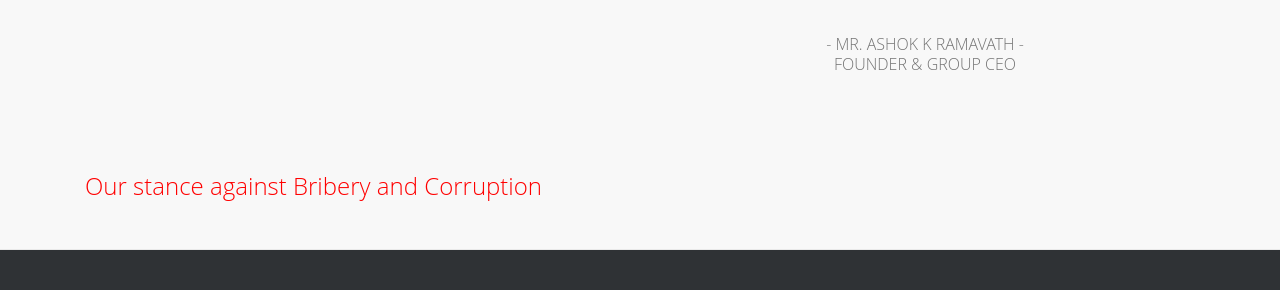
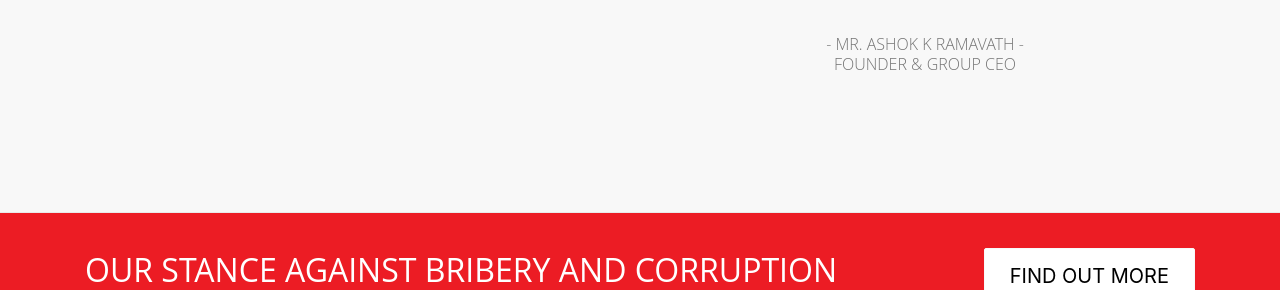
Before and after one commit to yushaliniepillay/AvowsTech, a Gatsby site: page /aboutUs in a window 1280 px wide. Shown: the part 3531-3821 px from the top of the page. Built offline with nearby package versions, Linux system fonts and the light colour scheme; Gatsby itself is replaced by a stand-in of ours.

Commit message:
change link design for Anti Bribery & Corruption

```diff
--- a/src/components/header/header.css
+++ b/src/components/header/header.css
@@ -475,9 +475,10 @@ p {
     color: black;
     padding: 12px 25px 12px 25px;
     float: right;
-    margin-top: 15px;
+    margin-top: 5px;
     border-radius: 2px;
 }
+
 /*.avowsLogo {
      image-resolution: 1000;
     height: 4rem;
--- a/src/pages/aboutUs.js
+++ b/src/pages/aboutUs.js
@@ -3,7 +3,7 @@ import Layout from "../components/layouts/layout"
 import SEO from "../components/seo"
 import "../components/header/header.css";
 import Carousel from '../components/slider/Management';
-import { Breadcrumb, Row, Col } from 'react-bootstrap';
+import { Breadcrumb, Row, Col, Button } from 'react-bootstrap';
 
 // var imageName = require('../images/our_ceo.jpg')
 
@@ -111,13 +111,30 @@ Avows strives to do more - for our customers, our associates and our communities
           </div>
         </div>
 
-        {/*Bribery link*/}
-        <div>
+
+        {/* <div>
         <h4><a href="/briberyCorruption" style={{color: 'Red'}} activeStyle={{color: 'White'}} > Our stance against Bribery and Corruption</a></h4>
-        </div>
+        </div> */}
 
       </div>
     </div>
+ {/*Bribery link*/}
+        <div id="subscribe">
+          <div className="container">
+            <div className="row">
+              <div className="col-sm-9">
+                <section>
+                  <h2>OUR STANCE AGAINST BRIBERY AND CORRUPTION</h2>
+                </section>
+              </div>
+              <div className="col-sm-3">
+                <div data-form-validation="true">
+                  <Button className="join_us" variant="light" size="lg" type="submit" href="/briberyCorruption">FIND OUT MORE</Button>
+                </div>
+              </div>
+            </div>
+          </div>
+        </div>
 
 
   </Layout>
```
